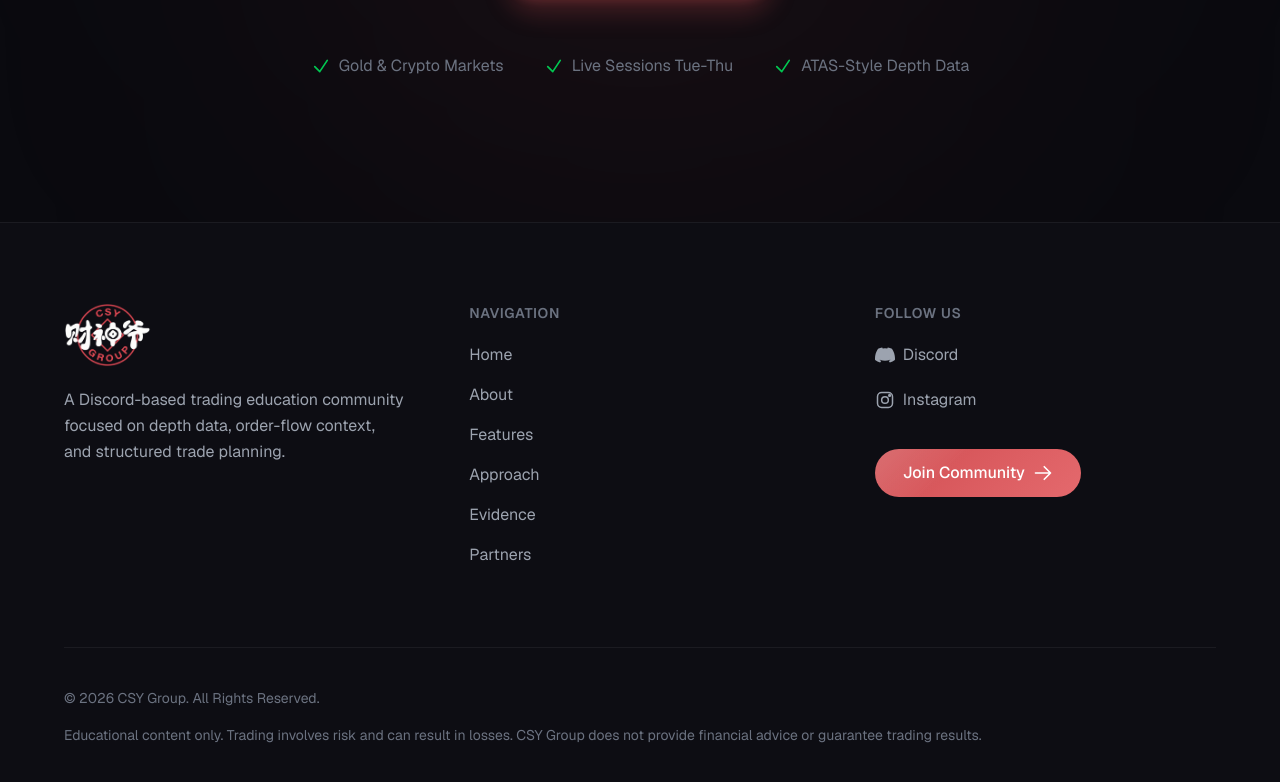
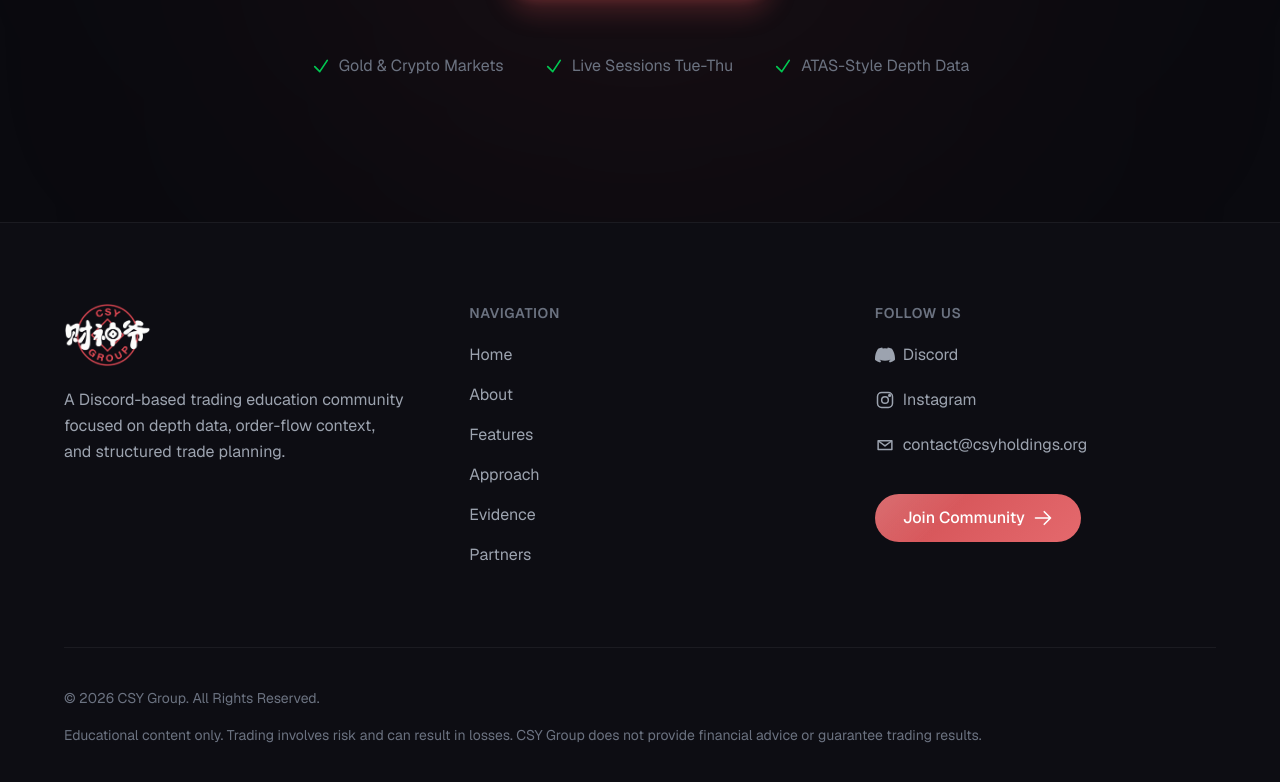
Before and after one commit to CSYHoldings/csy-website, a Next.js app: page /en in a window 1280 px wide. Shown: the part 7280-8062 px from the top of the page. Built offline with nearby package versions, Linux system fonts and the light colour scheme.

Commit message:
feat: add contact email

```diff
--- a/src/components/Footer.tsx
+++ b/src/components/Footer.tsx
@@ -102,6 +102,33 @@ export function Footer() {
                   {t("instagram")}
                 </a>
               </li>
+              <li>
+                <a
+                  href={links.emailHref}
+                  className="inline-flex items-center gap-2 text-base text-text-secondary transition-colors hover:text-foreground"
+                >
+                  <svg
+                    className="h-5 w-5"
+                    viewBox="0 0 24 24"
+                    fill="none"
+                    stroke="currentColor"
+                    strokeWidth={1.8}
+                    aria-hidden="true"
+                  >
+                    <path
+                      strokeLinecap="round"
+                      strokeLinejoin="round"
+                      d="M3.75 6.75h16.5v10.5H3.75V6.75z"
+                    />
+                    <path
+                      strokeLinecap="round"
+                      strokeLinejoin="round"
+                      d="M4.5 7.5 12 13.125 19.5 7.5"
+                    />
+                  </svg>
+                  {links.email}
+                </a>
+              </li>
             </ul>
             <div className="mt-8">
               <a
--- a/src/constants/links.ts
+++ b/src/constants/links.ts
@@ -1,4 +1,6 @@
 export const links = {
   discord: "https://discord.com/invite/6ZKMeQWQ2U",
   instagram: "https://www.instagram.com/csy_group",
+  email: "contact@csyholdings.org",
+  emailHref: "mailto:contact@csyholdings.org",
 } as const;
```
